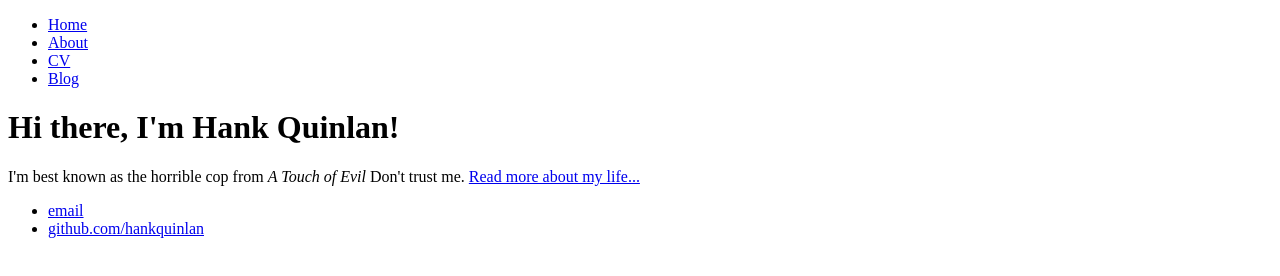
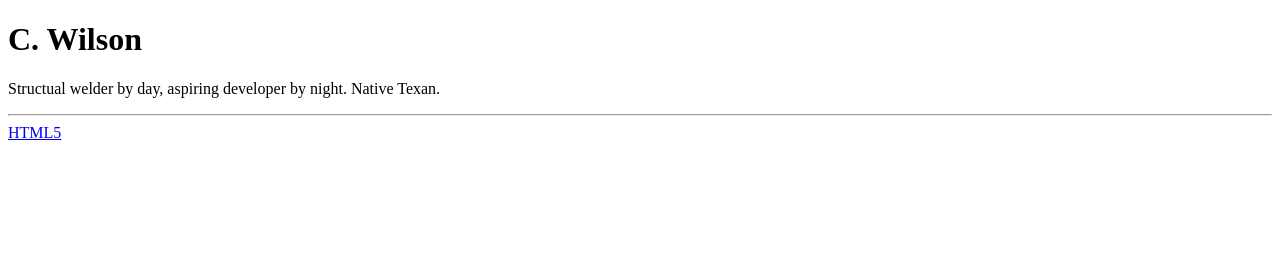
Before and after one commit to cjwilson31/cjwilson31.github.io, a plain HTML site: page index.html in a window 1280 px wide. Drawn offline with Linux system fonts and the light colour scheme.

Commit message:
Update index.html

```diff
--- a/index.html
+++ b/index.html
@@ -1,28 +1,28 @@
 <!DOCTYPE html>
-<html>
-	<head>
-		<title>Hank Quinlan, Horrible Cop</title>
-	</head>
-	<body>
-		<nav>
-    		<ul>
-        		<li><a href="/">Home</a></li>
-	        	<li><a href="/about">About</a></li>
-        		<li><a href="/cv">CV</a></li>
-        		<li><a href="/blog">Blog</a></li>
-    		</ul>
-		</nav>
-		<div class="container">
-    		<div class="blurb">
-        		<h1>Hi there, I'm Hank Quinlan!</h1>
-				<p>I'm best known as the horrible cop from <em>A Touch of Evil</em> Don't trust me. <a href="/about">Read more about my life...</a></p>
-    		</div><!-- /.blurb -->
-		</div><!-- /.container -->
-		<footer>
-    		<ul>
-        		<li><a href="mailto:hankquinlanhub@gmail.com">email</a></li>
-        		<li><a href="https://github.com/hankquinlan">github.com/hankquinlan</a></li>
-			</ul>
-		</footer>
-	</body>
+<!-- this is a comment-->
+<html lang = "en">
+<head>
+  <meta charset = "UTF-8">
+  <meta name = "robots" content = "noindex,nofollow">
+  <meta name = "description" content = "description of web page">
+  <meta name = "keywords" content = "comma seperated list of keywords">
+<title> index</title>
+</head>
+<body>
+<!--
+ <header> this is the header</header>
+ <section> this is the section</section>
+ <article>
+ -->
+ <h1>C. Wilson</h1>
+ <p> Structual welder by day, aspiring developer by night. Native Texan.</p>
+ <hr>
+
+
+
+ </article>
+
+ <footer>
+ <a href="http://validator.w3.org/check?uri=referer">HTML5</a></footer>
+</body>
 </html>
```
